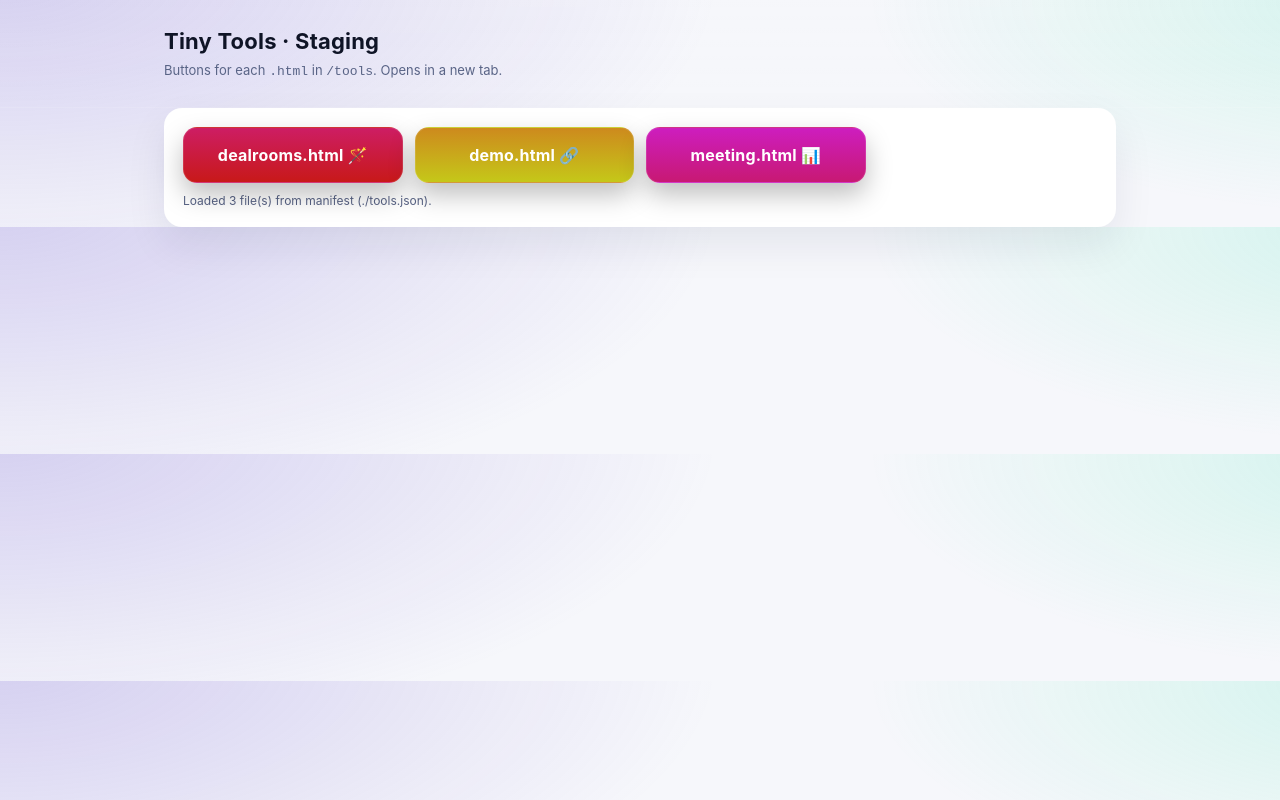
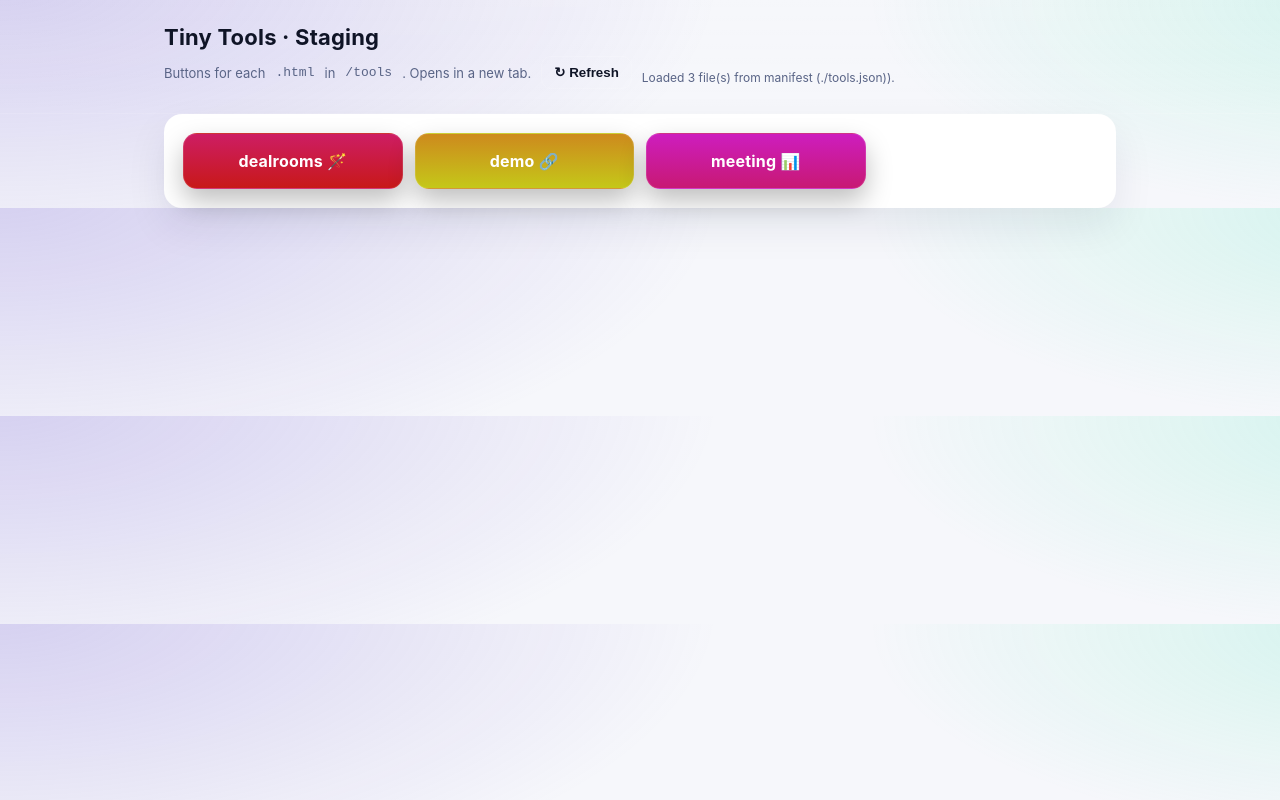
Before and after one commit to spekit-jit/Tools, a plain HTML site: page index.html in a window 1280 px wide. Drawn offline with Linux system fonts and the light colour scheme.

Commit message:
Update index.html

```diff
--- a/index.html
+++ b/index.html
@@ -13,10 +13,11 @@
     radial-gradient(1200px 520px at 0% -10%, rgba(110,86,207,.25), transparent 60%),
     radial-gradient(900px 360px at 110% 0%, rgba(69,231,179,.20), transparent 60%),
     var(--bg)}
-  header{padding:28px 18px;border-bottom:1px solid rgba(255,255,255,.08);background:linear-gradient(180deg, rgba(255,255,255,.03), transparent)}
+  header{padding:24px 18px;border-bottom:1px solid rgba(255,255,255,.08);background:linear-gradient(180deg, rgba(255,255,255,.03), transparent)}
   .wrap{max-width:980px;margin:0 auto;padding:0 14px}
-  h1{margin:0 0 8px;font-size:22px;letter-spacing:.2px}
-  .sub{margin:0;color:var(--muted);font-size:13px}
+  h1{margin:0 0 6px;font-size:22px;letter-spacing:.2px}
+  .sub{margin:0;color:var(--muted);font-size:13px;display:flex;gap:10px;align-items:center;flex-wrap:wrap}
+  .btn{display:inline-flex;align-items:center;gap:8px;padding:8px 12px;border-radius:10px;border:1px solid rgba(255,255,255,.14);background:transparent;color:var(--ink);font-weight:600;cursor:pointer}
   main{padding:22px}
   .board{background:var(--panel);border:1px solid rgba(255,255,255,.08);border-radius:18px;box-shadow:var(--shadow);padding:18px}
   .grid{display:grid;grid-template-columns:repeat(12,1fr);gap:12px}
@@ -39,7 +40,11 @@
 <header>
   <div class="wrap">
     <h1>Tiny Tools · Staging</h1>
-    <p class="sub">Buttons for each <code>.html</code> in <code>/tools</code>. Opens in a new tab.</p>
+    <div class="sub">
+      Buttons for each <code>.html</code> in <code>/tools</code>. Opens in a new tab.
+      <button id="refresh" class="btn">↻ Refresh</button>
+      <span id="status" class="status"></span>
+    </div>
   </div>
 </header>
 
@@ -47,7 +52,6 @@
   <div class="board">
     <div id="grid" class="grid"></div>
     <div id="empty" class="empty" style="display:none">No <code>.html</code> files found in <code>/tools</code>.</div>
-    <div id="status" class="status"></div>
   </div>
 </main>
 
@@ -55,36 +59,39 @@
 const grid = document.getElementById("grid");
 const empty = document.getElementById("empty");
 const statusEl = document.getElementById("status");
+document.getElementById("refresh").addEventListener("click", ()=> boot(true));
 
-/* -------- repo context (user site) -------- */
-// At https://spekit-jit.github.io/tools the repo is "spekit-jit.github.io"
+/* --- repo detection for user site (https://spekit-jit.github.io/tools) --- */
 function parseOwnerRepo(){
-  const owner = location.hostname.split(".")[0];     // "spekit-jit"
-  const userRepo = `${owner}.github.io`;             // "spekit-jit.github.io"
+  const owner = location.hostname.split(".")[0]; // "spekit-jit"
+  const userRepo = `${owner}.github.io`;         // "spekit-jit.github.io"
   const parts = location.pathname.split("/").filter(Boolean); // ["tools"]
-  const repo = (parts.length === 0 || parts[0] === "tools") ? userRepo : parts[0];
+  const repo = (parts.length===0 || parts[0]==="tools") ? userRepo : parts[0];
   return { owner, repo };
 }
 
+/* --- url helpers --- */
 function toHref(rel){
   const base = location.pathname.endsWith('/') ? location.pathname : location.pathname.replace(/\/[^\/]*$/, '/');
   return new URL(rel, location.origin + base).toString();
 }
 
-/* -------- look & feel helpers -------- */
+/* --- look/feel --- */
 function hash(s){ let h=2166136261>>>0; for(let i=0;i<s.length;i++){ h^=s.charCodeAt(i); h=Math.imul(h,16777619);} return h>>>0; }
 function hueFromName(name){ return (hash(name) % 360); }
 function emojiFor(name){
   const emojis=["✨","🚀","🧩","🛠️","⚡","📊","🧠","📎","🎯","🧪","📁","🗂️","🔧","📐","🧭","💡","🪄","🔗","🖇️","📌"];
   return emojis[ hash(name) % emojis.length ];
 }
+function stripHtmlExt(s){ return s.replace(/\.html?$/i,''); }
+
 function buttonFor(fileName){
   const hue=hueFromName(fileName);
   const bg1=`hsl(${hue} 75% 46%)`, bg2=`hsl(${(hue+24)%360} 78% 44%)`;
   const a=document.createElement("a");
   a.className="tool"; a.href=toHref(fileName); a.target="_blank"; a.rel="noopener";
   a.style.background=`linear-gradient(180deg, ${bg1}, ${bg2})`;
-  a.textContent = fileName + " " + emojiFor(fileName);
+  a.textContent = stripHtmlExt(fileName) + " " + emojiFor(fileName);
   a.title = fileName;
   return a;
 }
@@ -93,17 +100,16 @@ function render(files, sourceLabel){
   grid.innerHTML="";
   const htmlFiles = files
     .filter(n=>/\.html?$/i.test(n))
-    .filter(n=>!/^index\.html?$/i.test(n)); // don’t link to this page itself
-  if(!htmlFiles.length){ empty.style.display="block"; statusEl.textContent = `0 files (source: ${sourceLabel})`; return; }
+    .filter(n=>!/^index\.html?$/i.test(n)); // skip this page itself
+  if(!htmlFiles.length){ empty.style.display="block"; statusEl.textContent = `0 files (${sourceLabel})`; return; }
   empty.style.display="none";
   htmlFiles.sort((a,b)=>a.localeCompare(b)).forEach(n=>grid.appendChild(buttonFor(n)));
-  statusEl.textContent = `Loaded ${htmlFiles.length} file(s) from ${sourceLabel}.`;
+  statusEl.textContent = `Loaded ${htmlFiles.length} file(s) from ${sourceLabel}).`;
 }
 
-/* -------- data sources -------- */
+/* --- data sources --- */
 async function listViaManifest(){
-  // Prefer manifest (you have tools.json)
-  const paths = ["./tools.json", "./tools/tools.json"]; // check both (safety)
+  const paths = ["./tools.json"]; // kept simple; GitHub Action keeps it fresh
   for(const p of paths){
     try{
       const res = await fetch(p, {cache:"no-store"});
@@ -115,7 +121,6 @@ async function listViaManifest(){
   }
   return null;
 }
-
 async function listViaGitHubAPI(){
   const {owner, repo} = parseOwnerRepo();
   const api = `https://api.github.com/repos/${owner}/${repo}/contents/tools`;
@@ -125,24 +130,23 @@ async function listViaGitHubAPI(){
   return { list: data.filter(x=>x.type==="file").map(x=>x.name), source:"GitHub API" };
 }
 
-/* -------- boot -------- */
-(async function(){
-  // 1) manifest (explicit), then 2) GitHub API (dynamic)
+/* --- boot & polling --- */
+let pollHandle = null;
+async function boot(force=false){
+  if(force && pollHandle){ clearInterval(pollHandle); pollHandle = null; }
+  // 1) manifest-first (kept in sync by Action), 2) API fallback
   let files, source;
-  try{
-    const mf = await listViaManifest();
-    if(mf){ files = mf.list; source = mf.source; }
-  }catch(e){}
+  const mf = await listViaManifest();
+  if(mf){ files = mf.list; source = mf.source; }
   if(!files){
-    try{
-      const api = await listViaGitHubAPI();
-      files = api.list; source = api.source;
-    }catch(e){
-      files = []; source = "none (API error & no manifest)";
-    }
+    try{ const api = await listViaGitHubAPI(); files = api.list; source = api.source; }
+    catch(e){ files = []; source = "none (API error & no manifest)"; }
   }
   render(files || [], source);
-})();
+  // light polling
+  if(!pollHandle){ pollHandle = setInterval(async ()=>{ boot(true); }, 90000); } // 90s
+}
+boot();
 </script>
 </body>
 </html>
```
